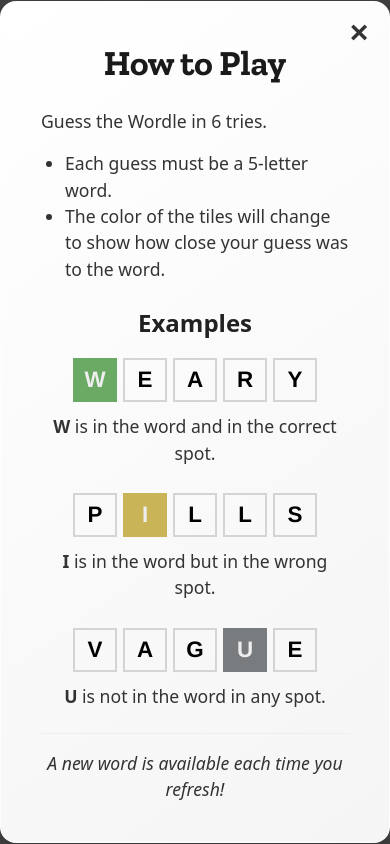
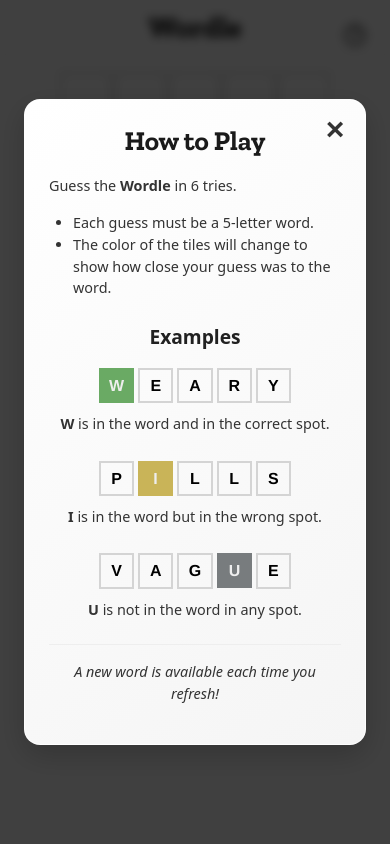
Before and after one commit to chenbarsano1/wordle-clone, a React (Vite) app: page / in a window 390 px wide. Both pictures are taken after a click on the button "How to play". Built offline with nearby package versions, Linux system fonts and the light colour scheme.

Commit message:
fully responsive

```diff
--- a/src/components/Instructions.tsx
+++ b/src/components/Instructions.tsx
@@ -17,7 +17,7 @@
         </button>
 
         <div className="instructions">
-          <p>Guess the Wordle in 6 tries.</p>
+          <p>Guess the <b>Wordle</b> in 6 tries.</p>
           <ul>
             <li>Each guess must be a 5-letter word.</li>
             <li>
--- a/src/index.css
+++ b/src/index.css
@@ -1,37 +1,42 @@
 body {
   text-align: center;
-  font-size: 1em;
+  font-size: 16px;
   font-family: verdana;
   margin: 0;
+  padding: 0 10px;
+  box-sizing: border-box;
 }
 
+/* Use viewport-relative units for responsive font sizing */
 .wordle-logo {
-  font-size: 2.5em;
+  font-size: clamp(1.8rem, 5vw, 2.5rem);
   padding: 10px 0;
   border-bottom: 1px solid #eee;
-  margin: 0 0 30px 0;
+  margin: 0 0 20px 0;
   color: #000000;
   font-family: 'Zilla Slab', serif;
   font-weight: 700;
 }
 
-/* rows */
+/* Make game board responsive */
 .row {
   text-align: center;
   display: flex;
   justify-content: center;
 }
+
 .row > div {
+  /* Make tiles responsive using calc and viewport width */
   display: block;
-  width: 60px;
-  height: 60px;
+  width: clamp(40px, 12vw, 60px);
+  height: clamp(40px, 12vw, 60px);
   border: 2px solid #d4d4d4;
   margin: 3px;
   text-align: center;
-  line-height: 60px;
+  line-height: clamp(40px, 12vw, 60px);
   text-transform: uppercase;
   font-weight: bold;
-  font-size: 2em;
+  font-size: clamp(1.2rem, 4vw, 2rem);
   font-family: 'Clear Sans', 'Helvetica Neue', Arial, sans-serif;
 }
 
@@ -67,19 +72,23 @@
   animation: bounce 0.1s ease-in-out forwards;
 }
 
-/* Keypad styling */
+/* Keypad styling - improved responsiveness */
 .keypad {
   max-width: 600px;
+  width: 100%;
   margin: 20px auto;
   display: flex;
   flex-direction: column;
-  gap: 8px;
+  gap: 6px;
+  padding: 0 5px;
+  box-sizing: border-box;
 }
 
 .keypad-row {
   display: flex;
   justify-content: center;
   gap: 4px;
+  width: 100%;
 }
 
 .spacer {
@@ -88,8 +97,9 @@
 
 .key {
   margin: 0;
-  width: 40px;
-  height: 50px;
+  width: 8%; /* Make keys relative to container width */
+  min-width: 20px;
+  height: clamp(40px, 8vw, 50px);
   background: #d3d6da;
   display: flex;
   align-items: center;
@@ -99,7 +109,7 @@
   font-weight: 600;
   cursor: pointer;
   font-family: 'Helvetica Neue', Helvetica, Arial, sans-serif;
-  font-size: 1rem;
+  font-size: clamp(0.7rem, 2.5vw, 1rem);
   user-select: none;
   transition: all 0.1s ease;
 }
@@ -109,13 +119,13 @@
 }
 
 .key.special {
-  font-size: 0.9rem;
-  width: 65px;
+  font-size: clamp(0.6rem, 2vw, 0.9rem);
+  width: 12%; /* Wider for special keys */
 }
 
 /* Specific styling for the backspace icon to make it larger */
 .key.special[data-key="Backspace"] {
-  font-size: 1.2rem;  /* Even larger for the backspace icon */
+  font-size: clamp(0.8rem, 3vw, 1.2rem);  /* Even larger for the backspace icon */
 }
 
 .key.green {
@@ -136,21 +146,49 @@
   transition: all 0.3s ease-in;
 }
 
-/* Mobile responsiveness */
+/* Enhanced mobile responsiveness */
 @media (max-width: 480px) {
-  .key {
-    width: 32px;
-    height: 45px;
-    font-size: 0.8rem;
+  body {
+    padding: 0 5px;
   }
 
-  .key.special {
-    width: 50px;
-    font-size: 0.6rem;
+  .wordle-logo {
+    margin-bottom: 15px;
+  }
+
+  .key {
+    height: 40px;
+  }
+
+  .row {
+    margin-bottom: 2px;
+  }
+
+  .row > div {
+    margin: 2px;
   }
 }
 
-/* Modal styling */
+/* More aggressive adjustments for very small screens */
+@media (max-width: 360px) {
+  .row > div {
+    width: 35px;
+    height: 35px;
+    line-height: 35px;
+    font-size: 1.2rem;
+    margin: 2px;
+  }
+
+  .key {
+    height: 35px;
+  }
+
+  .keypad {
+    gap: 4px;
+  }
+}
+
+/* Modal styling - improved for responsiveness */
 .modal {
   background: rgba(0, 0, 0, 0.75);
   position: fixed;
@@ -164,13 +202,15 @@
   z-index: 1000;
   backdrop-filter: blur(5px);
   transition: all 0.3s ease;
+  padding: 15px;
+  box-sizing: border-box;
 }
 
 .modal div.modal-content {
   max-width: 480px;
-  width: 85%;
+  width: 95%;
   background: linear-gradient(145deg, #ffffff, #f5f5f5);
-  padding: 2.5rem;
+  padding: clamp(1.5rem, 5vw, 2.5rem);
   border-radius: 16px;
   margin: 0 auto;
   box-shadow: 0 10px 30px rgba(0, 0, 0, 0.2);
@@ -178,6 +218,7 @@
   transform: translateY(0);
   animation: modalAppear 0.5s ease-out forwards;
   border: 1px solid rgba(255, 255, 255, 0.8);
+  box-sizing: border-box;
 }
 
 .modal h1 {
@@ -185,7 +226,7 @@
   font-family: 'Zilla Slab', serif;
   font-weight: 700;
   color: #1a1a1a;
-  font-size: 2.2rem;
+  font-size: clamp(1.7rem, 6vw, 2.2rem);
 }
 
 /* Solution word display */
@@ -199,21 +240,19 @@
   display: flex;
   align-items: center;
   justify-content: center;
-  width: 45px;
-  height: 45px;
+  width: clamp(30px, 10vw, 45px);
+  height: clamp(30px, 10vw, 45px);
   margin: 0 2px;
-  /* border-radius: 2px; */
   font-weight: 700;
-  font-size: 1.5rem;
+  font-size: clamp(1.2rem, 4vw, 1.5rem);
   text-transform: uppercase;
   color: #fff;
   background: #6aaa64;
-  /* box-shadow: 0 2px 8px rgba(106, 170, 100, 0.4); */
   animation: revealLetter 0.5s ease forwards;
 }
 
 .modal p {
-  font-size: 1.2rem;
+  font-size: clamp(1rem, 3vw, 1.2rem);
   color: #333;
   margin: 1rem 0;
   font-family: 'Clear Sans', 'Helvetica Neue', Arial, sans-serif;
@@ -232,7 +271,6 @@
 
 .lose .solution-letter {
   background: #ff004c;
-  /* box-shadow: 0 2px 8px rgba(255, 0, 76, 0.4); */
 }
 
 /* Animation for modal appearance */
@@ -281,8 +319,8 @@
   background: #6aaa64;
   color: white;
   border: none;
-  padding: 0.8rem 1.5rem;
-  font-size: 1rem;
+  padding: clamp(0.6rem, 2vw, 0.8rem) clamp(1.2rem, 3vw, 1.5rem);
+  font-size: clamp(0.8rem, 3vw, 1rem);
   font-weight: 600;
   cursor: pointer;
   margin-top: 1rem;
@@ -345,7 +383,7 @@
   }
 }
 
-/* Instructions button */
+/* Instructions button - made more finger-friendly */
 .instructions-button {
   position: absolute;
   top: 15px;
@@ -356,8 +394,8 @@
   cursor: pointer;
   transition: all 0.2s ease;
   z-index: 10;
-  width: 40px;
-  height: 40px;
+  width: clamp(40px, 8vw, 50px);
+  height: clamp(40px, 8vw, 50px);
   display: flex;
   align-items: center;
   justify-content: center;
@@ -373,7 +411,7 @@
 .instructions-modal .modal-content {
   max-width: 550px;
   position: relative;
-  max-height: 90vh;
+  max-height: 85vh;
   overflow-y: auto;
 }
 
@@ -405,7 +443,7 @@
 }
 
 .instructions h2 {
-  font-size: 1.5rem;
+  font-size: clamp(1.2rem, 4vw, 1.5rem);
   margin: 1.5rem 0 1rem;
   color: #212121;
   font-family: system-ui, -apple-system, BlinkMacSystemFont, 'Segoe UI', Roboto, Oxygen, Ubuntu, Cantarell, 'Open Sans', 'Helvetica Neue', sans-serif;
@@ -413,7 +451,7 @@
 
 .instructions p,
 .instructions li {
-  font-size: 1.1rem;
+  font-size: clamp(0.9rem, 3vw, 1.1rem);
   color: #333;
   line-height: 1.5;
   text-align: left;
@@ -440,10 +478,10 @@
 }
 
 .instructions .example .row > div {
-  width: 40px;
-  height: 40px;
-  font-size: 1.4rem;
-  line-height: 40px;
+  width: clamp(28px, 8vw, 40px);
+  height: clamp(28px, 8vw, 40px);
+  font-size: clamp(1rem, 3vw, 1.4rem);
+  line-height: clamp(28px, 8vw, 40px);
 }
 
 .instructions .example p {
@@ -458,3 +496,6 @@
   font-style: italic;
   text-align: center;
 }
+
+/* Add meta viewport tag to your HTML if you haven't already */
+/* <meta name="viewport" content="width=device-width, initial-scale=1.0"> */
```
